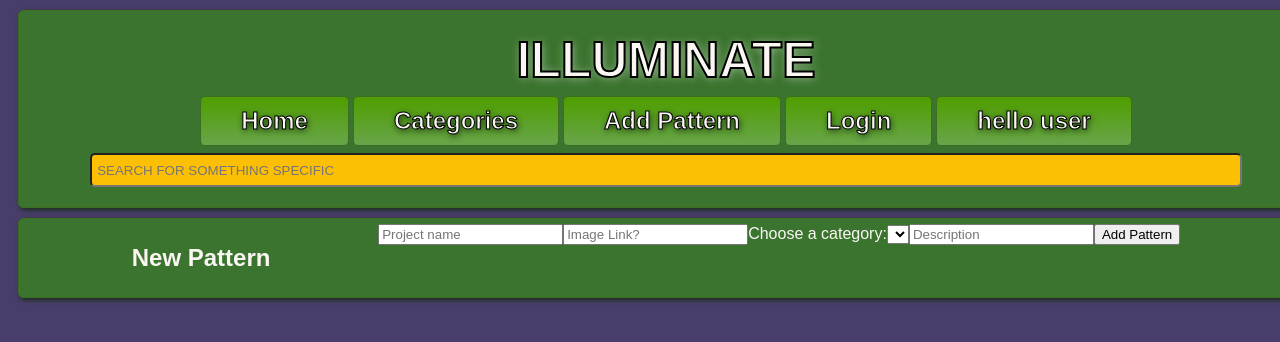
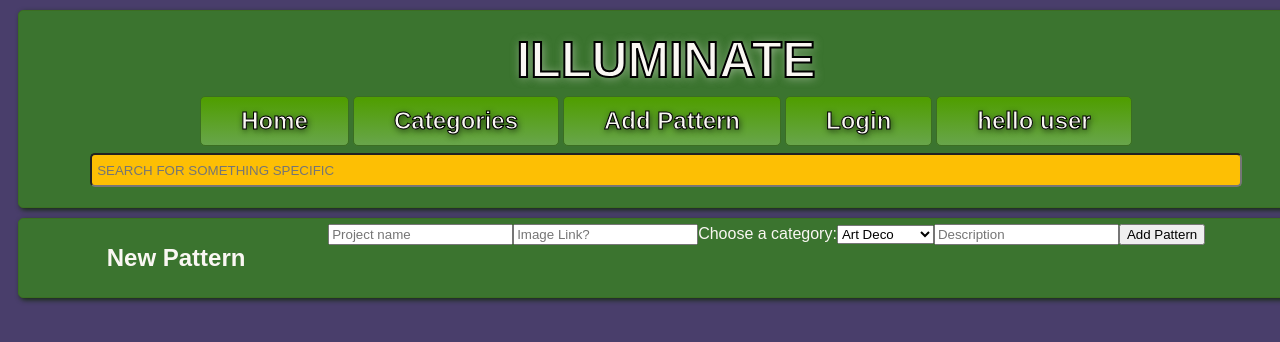
Before and after one commit to ARElton/illuminate-frontend, a React (Create React App) app: page /patterns/new in a window 1280 px wide. Shown: the top 342 px of the page. Built offline with nearby package versions, Linux system fonts and the light colour scheme; data requests are answered from the project's data file.

Commit message:
pattern upload complete

```diff
--- a/src/components/App.js
+++ b/src/components/App.js
@@ -66,6 +66,10 @@ function App() {
     setUserProjects(filteredProjects)
   }
 
+  function updatePatterns(patternObj){
+    setPatterns([...patterns, patternObj])
+  }
+
 
 
   return (
@@ -93,7 +97,7 @@ function App() {
         <Login setCurrentUser={setCurrentUser} setLogin={setLogin} getUserProjects={getUserProjects}/>
       </Route>
       <Route exact path="/patterns/new">
-        <PatternForm />
+        <PatternForm updatePatterns={updatePatterns}/>
       </Route>
 
       <Route path="/patterns/:id">
--- a/src/components/PatternForm.js
+++ b/src/components/PatternForm.js
@@ -1,30 +1,79 @@
-import React from "react";
-import { BrowserRouter as Router, Route, Switch, Link, NavLink } from 'react-router-dom';
+import React, {useState} from "react";
 
-function PatternForm() {
+
+function PatternForm({updatePatterns}) {
+
+    const [image, setImage] = useState("")
+    const [name, setName] = useState("")
+    const [category, setCategory] = useState("")
+    const [description, setDescription] = useState("")
+
+    function handleSubmit(e) {
+        e.preventDefault()
+
+        fetch("http://localhost:3000/patterns", {
+            method: "POST",
+            headers: {
+                "Content-Type": "application/json",
+            },
+            body: JSON.stringify({
+                image: image,
+                name: name,
+                category: category,
+                description: description
+            }),
+        })
+        .then((r) => r.json())
+        .then((data) => {
+            updatePatterns(data)
+            console.log("new pattern created", data)
+            // setCurrentUser(data)
+            // setUsername(data.username)
+            // setLogin(true)
+            // getUserProjects(data.id)
+            // history.push("/")
+        })
+
+
+
+    }
+    // function dropdownMenu(event){
+    //         setCategory(event)
+    //     }
+        console.log(category)
 
     return(
         <div className="pattern-list">
             <h2>New Pattern</h2>
-            <form>
+            <form onSubmit={handleSubmit}>
                 <input
                     type="text"
                     name="name"
                     placeholder="Project name"
+                    value={name}
+                    onChange={(e) => setName(e.target.value)}
                 />
                 <input
                     type="text"
                     name="image"
                     placeholder="Image Link?"
+                    value={image}
+                    onChange={(e) => setImage(e.target.value)}
                 />
                 <label for="categories">Choose a category:</label>
-                <select id="categories" name="categories">
-                    <option value=""></option>
+                <select id="categories" name="categories" onChange={(e) => setCategory(e.target.value)}>
+                    <option value={category}>Art Deco</option>
+                    <option value={category}>Art Nouveau</option>
+                    <option value={category}>Geometric</option>
+                    <option value={category}>Tiffany</option>
                 </select>
+
                 <input
                     type="text"
                     name="description"
                     placeholder="Description"
+                    value={description}
+                    onChange={(e) => setDescription(e.target.value)}
                 />
                 <button type="submit">Add Pattern</button>
             </form>
```
Also changed, not shown: src/components/Profile.js (added, +12 -0 lines).
